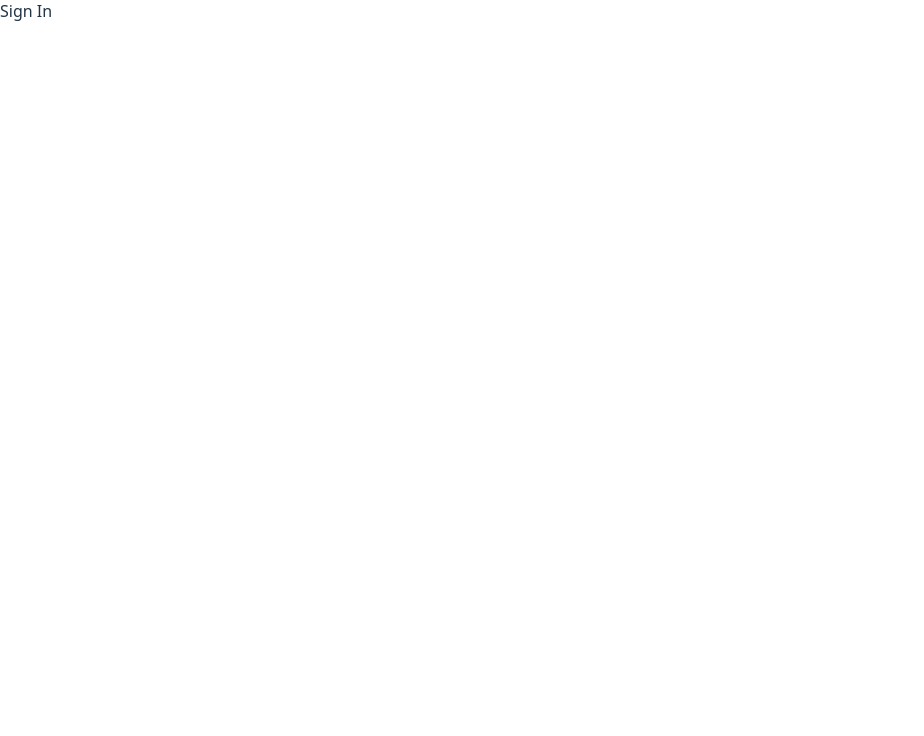
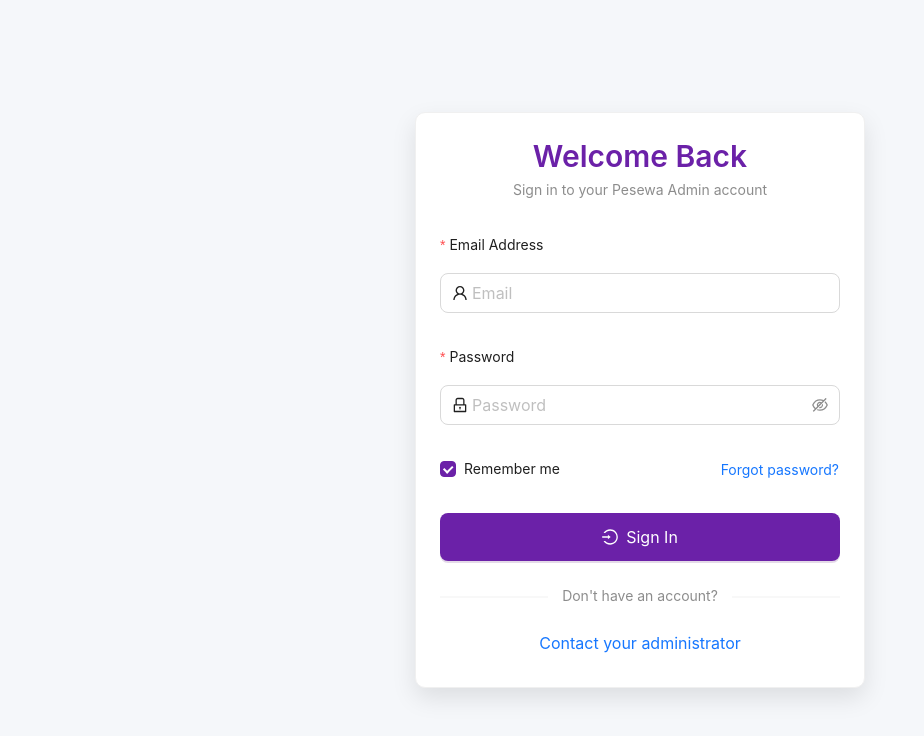
Before and after one commit to Amritach222/antd-admin, a React (Vite) app: page /signin in a window 1280 px wide. Shown: the top 736 px of the page, without its empty margins (0-924 px from the left). Built offline with nearby package versions, Linux system fonts and the light colour scheme.

Commit message:
Implement SignIn component with form handling and authentication simulation; update DashboardLayout to reflect authenticated state

```diff
--- a/src/App.tsx
+++ b/src/App.tsx
@@ -22,7 +22,7 @@ function App() {
             // borderRadius: 5,
 
             // Alias Token
-            colorBgContainer: "#f5f3ff", // Light purple background
+            // colorBgContainer: "#f5f3ff", // Light purple background
           },
         }}
       >
--- a/src/index.css
+++ b/src/index.css
@@ -1,6 +1,14 @@
 :root {
   font-family: system-ui, Avenir, Helvetica, Arial, sans-serif;
-  --ant-primary-color: #1890ff; /* Default Ant Design primary color */
+}
+
+html,
+body,
+#root {
+  height: 100%;
+  margin: 0;
+  padding: 0;
+  overflow-x: hidden;
 }
 
 a {
@@ -12,8 +20,9 @@ a:hover {
   color: #535bf2;
 }
 
-body {
-  margin: 0;
+.signin-container {
+  min-height: 100vh;
+  background-color: #f5f7fa;
 }
 
 @media (prefers-color-scheme: light) {
--- a/src/layouts/DashboardLayout.tsx
+++ b/src/layouts/DashboardLayout.tsx
@@ -15,7 +15,7 @@ const DashboardLayout = () => {
   // Get the primary color from Ant Design's theme
   const { token } = theme.useToken();
 
-  const isAuthenticated = false; // Replace with actual authentication logic
+  const isAuthenticated = true; // Replace with actual authentication logic
 
   const screenHeight = useScreenHeight();
   const [collapsed, setCollapsed] = useState(() => {
--- a/src/pages/signin.tsx
+++ b/src/pages/signin.tsx
@@ -1,5 +1,167 @@
+import { useState } from "react";
+import {
+  Form,
+  Input,
+  Button,
+  Checkbox,
+  Card,
+  Typography,
+  Divider,
+  notification,
+  Space,
+  theme,
+} from "antd";
+import { UserOutlined, LockOutlined, LoginOutlined } from "@ant-design/icons";
+import type { FormProps } from "antd";
+
+const { Title, Text } = Typography;
+
+interface SignInFormData {
+  email: string;
+  password: string;
+  remember?: boolean;
+}
+
 const SignIn = () => {
-  return <div>Sign In</div>;
+  const [loading, setLoading] = useState(false);
+  const { token } = theme.useToken();
+
+  const onFinish: FormProps<SignInFormData>["onFinish"] = async (values) => {
+    setLoading(true);
+    try {
+      // This is where you would typically call your authentication API
+      console.log("Success:", values);
+
+      // Simulate API call
+      await new Promise((resolve) => setTimeout(resolve, 1000));
+
+      notification.success({
+        message: "Welcome back!",
+        description: "You have successfully signed in.",
+      });
+
+      // Here you would typically redirect to the dashboard or handle auth state
+      // navigate('/dashboard');
+    } catch (err) {
+      console.error("Login error:", err);
+      notification.error({
+        message: "Authentication Failed",
+        description: "Please check your credentials and try again.",
+      });
+    } finally {
+      setLoading(false);
+    }
+  };
+
+  return (
+    <div
+      className="signin-container"
+      style={{
+        display: "flex",
+        justifyContent: "center",
+        alignItems: "center",
+        height: "100vh",
+        padding: "0 20px",
+        boxSizing: "border-box",
+      }}
+    >
+      <Card
+        style={{
+          width: "100%",
+          maxWidth: "450px",
+          borderRadius: "10px",
+          boxShadow: "0 10px 25px rgba(0,0,0,0.1)",
+        }}
+        bodyStyle={{ padding: "24px" }}
+      >
+        <div style={{ textAlign: "center", marginBottom: "24px" }}>
+          <Space direction="vertical" size={4} style={{ display: "flex" }}>
+            <Title level={2} style={{ margin: 0, color: token.colorPrimary }}>
+              Welcome Back
+            </Title>
+            <Text type="secondary">Sign in to your Pesewa Admin account</Text>
+          </Space>
+        </div>
+
+        <Form
+          name="signin_form"
+          initialValues={{ remember: true }}
+          onFinish={onFinish}
+          layout="vertical"
+          size="large"
+          style={{ width: "100%", margin: 0 }}
+        >
+          <Form.Item
+            name="email"
+            label="Email Address"
+            rules={[
+              { required: true, message: "Please enter your email" },
+              { type: "email", message: "Please enter a valid email address" },
+            ]}
+          >
+            <Input
+              prefix={<UserOutlined />}
+              placeholder="Email"
+              autoComplete="email"
+            />
+          </Form.Item>
+
+          <Form.Item
+            name="password"
+            label="Password"
+            rules={[
+              { required: true, message: "Please enter your password" },
+              { min: 6, message: "Password must be at least 6 characters" },
+            ]}
+          >
+            <Input.Password
+              prefix={<LockOutlined />}
+              placeholder="Password"
+              autoComplete="current-password"
+            />
+          </Form.Item>
+
+          <Form.Item>
+            <div
+              style={{
+                display: "flex",
+                justifyContent: "space-between",
+                alignItems: "center",
+              }}
+            >
+              <Form.Item name="remember" valuePropName="checked" noStyle>
+                <Checkbox>Remember me</Checkbox>
+              </Form.Item>
+              <Button type="link" size="small" style={{ padding: 0 }}>
+                Forgot password?
+              </Button>
+            </div>
+          </Form.Item>
+
+          <Form.Item>
+            <Button
+              type="primary"
+              htmlType="submit"
+              icon={<LoginOutlined />}
+              loading={loading}
+              block
+              style={{ height: "48px" }}
+            >
+              Sign In
+            </Button>
+          </Form.Item>
+
+          <Divider plain>
+            <Text type="secondary">Don't have an account?</Text>
+          </Divider>
+
+          <div style={{ textAlign: "center" }}>
+            <Button type="link">Contact your administrator</Button>
+          </div>
+        </Form>
+      </Card>
+    </div>
+  );
 };
 
 export default SignIn;
```
